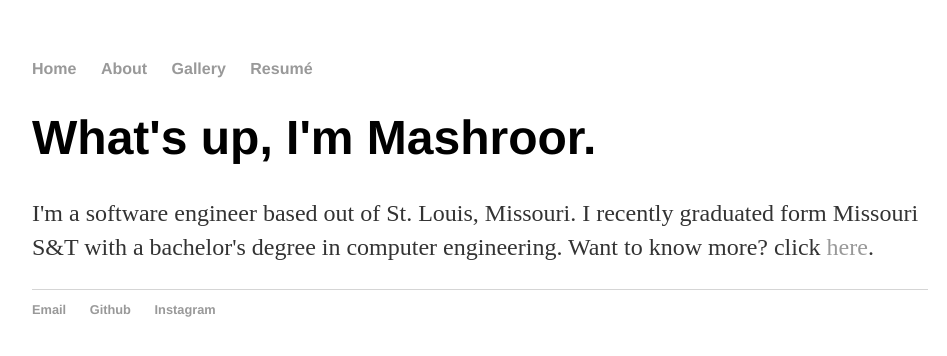
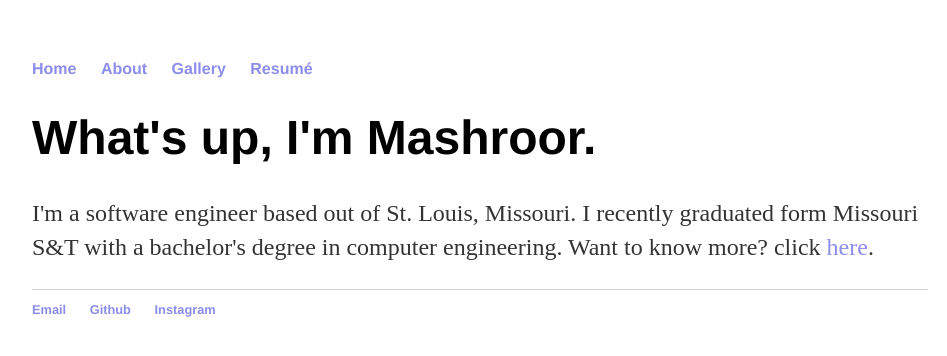
Before and after one commit to Mashroor/Mashroor.github.io, a Jekyll site: the page built from index.html, in a window 1280 px wide. Shown: the top 356 px of the page, without its empty margins (160-1107 px from the left). Built offline with Jekyll 4.4.1, drawn with Linux system fonts in a browser that asks for light colours.

Commit message:
changed a color

```diff
--- a/css/main.css
+++ b/css/main.css
@@ -14,7 +14,7 @@ nav ul li, footer ul li {
 }
 a {
     text-decoration: none;
-    color: #999;
+    color: rgb(140, 140, 235);
 }
 a:hover {
     text-decoration: underline;
```
